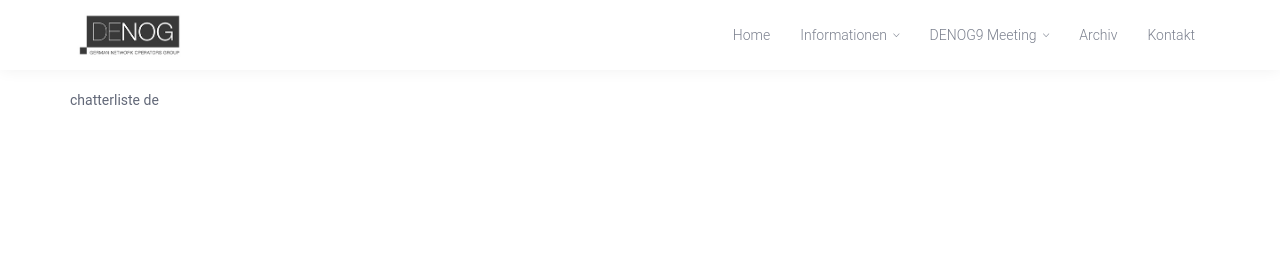
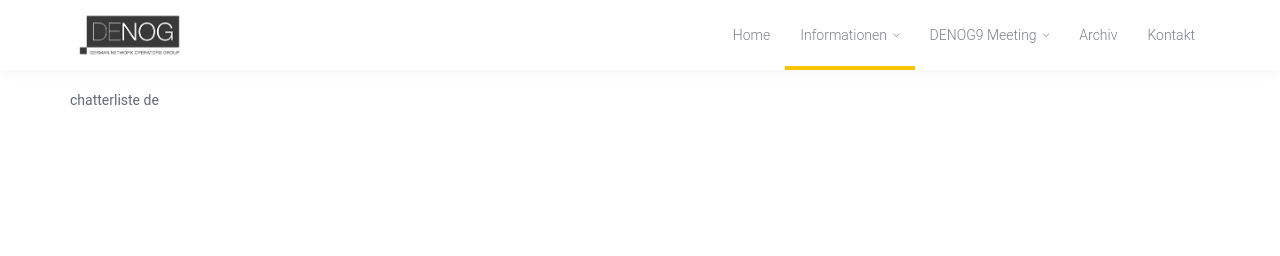
Before and after one commit to denog/denog.github.io, a Jekyll site: the page built from de/chatterliste.md, in a window 1280 px wide. Shown: the top 256 px of the page. Built offline with Jekyll 4.4.1, drawn with Linux system fonts in a browser that asks for light colours; some web fonts are replaced.

Commit message:
Fixed Issues

```diff
--- a/_includes/header.html
+++ b/_includes/header.html
@@ -8,7 +8,7 @@
                     <span class="icon-bar"></span>
                     <span class="icon-bar"></span>
                 </button>
-                <a class="navbar-brand" href="{{ site.url }}/"><img src="{{ site.url }}/images/denog_logo_outline_dark_small.jpg" alt=""></a>
+                <a class="navbar-brand" href="{{ site.url }}/{{ page.lang }}/"><img src="{{ site.url }}/images/denog_logo_outline_dark_small.jpg" alt=""></a>
             </div>
             <div class="collapse navbar-collapse" id="bs-example-navbar-collapse-1">
                 <ul class="nav navbar-nav navbar-right">
@@ -19,21 +19,21 @@
                     <li class="dropdown">
                         {% assign mainClass = '' %}
                         {% for subentry in entry.childs %}
-                            {% capture targetUrl %}/{% if entry.url != 'index.html' %}{{ subentry.url }}{% endif %}{% endcapture %}
+                            {% capture targetUrl %}/{{ page.lang }}/{% if entry.url != 'index.html' %}{{ subentry.url }}{% endif %}{% endcapture %}
                             {% assign targetUrlTmp = targetUrl|remove: 'index.html' %}
                             {% if targetUrlTmp == currentUrl %}{% assign mainClass = ' active' %}{% endif %}
                         {% endfor %}
                         <a class="dropdown-toggle{{ mainClass }}" data-toggle="dropdown" role="button" aria-expanded="false">{{ entry.text }} <span class="ion-ios-arrow-down"></span></a>
                         <ul class="dropdown-menu" role="menu">
                             {% for subentry in entry.childs %}
-                                {% capture targetUrl %}/{% if entry.url != 'index.html' %}{{ subentry.url }}{% endif %}{% endcapture %}
+                                {% capture targetUrl %}/{{ page.lang }}/{% if entry.url != 'index.html' %}{{ subentry.url }}{% endif %}{% endcapture %}
                                 {% assign targetUrlTmp = targetUrl|remove: 'index.html' %}
                                 <li><a href="{{ site.url }}{{ targetUrl }}" {% if targetUrlTmp == currentUrl %}class="active"{% endif %}>{{ subentry.text }}</a></li>
                             {% endfor %}
                         </ul>
                     </li>
                     {% else %}
-                        {% capture targetUrl %}/{% if entry.url != 'index.html' %}{{ entry.url }}{% endif %}{% endcapture %}
+                        {% capture targetUrl %}/{{ page.lang }}/{% if entry.url != 'index.html' %}{{ entry.url }}{% endif %}{% endcapture %}
                         {% assign targetUrlTmp = targetUrl|remove: 'index.html' %}
                         <li><a href="{{ site.url }}{{ targetUrl }}" {% if targetUrl == currentUrl or targetUrlTmp == currentUrl %}class="active"{% endif %}>{{ entry.text }}</a></li>
                     {% endif %}
```
Also changed, not shown: de/index.md (+1 -1 lines).
